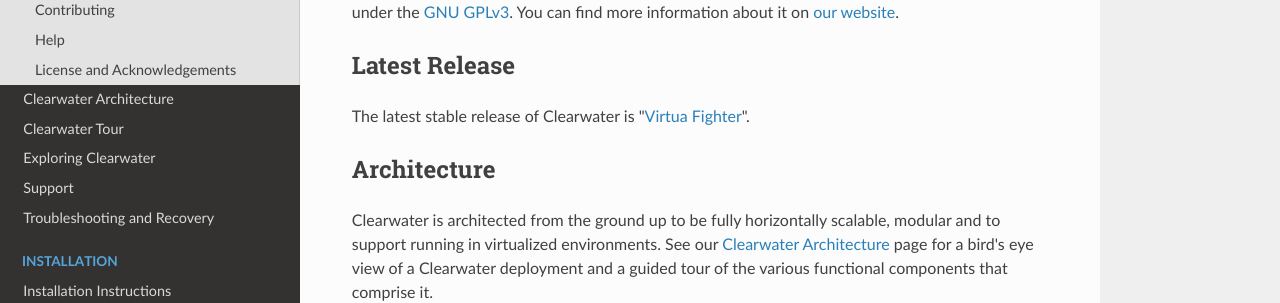
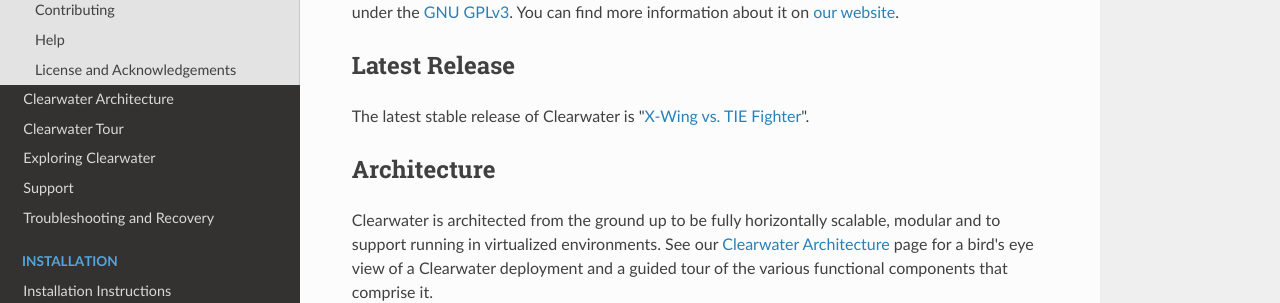
Before and after one commit to Metaswitch/clearwater-readthedocs, an MkDocs documentation site: the page built from docs/index.md, in a window 1280 px wide and 900 px high. Shown: the part 183-486 px from the top of the window. Built offline with MkDocs 1.6.1, drawn with Linux system fonts in a browser that asks for light colours; nearby versions of some CDN libraries; old or Windows-style settings are respelled for this version of MkDocs.

Commit message:
Current release

```diff
--- a/docs/index.md
+++ b/docs/index.md
@@ -4,7 +4,7 @@ Project Clearwater is an open-source IMS core, developed by [Metaswitch Networks
 
 ## Latest Release
 
-The latest stable release of Clearwater is "[Virtua Fighter](http://en.wikipedia.org/wiki/Virtua_Fighter_(series))".
+The latest stable release of Clearwater is "[X-Wing vs. TIE Fighter](http://en.wikipedia.org/wiki/Star_Wars:_X-Wing_vs._TIE_Fighter)".
 
 ## Architecture
 
```
